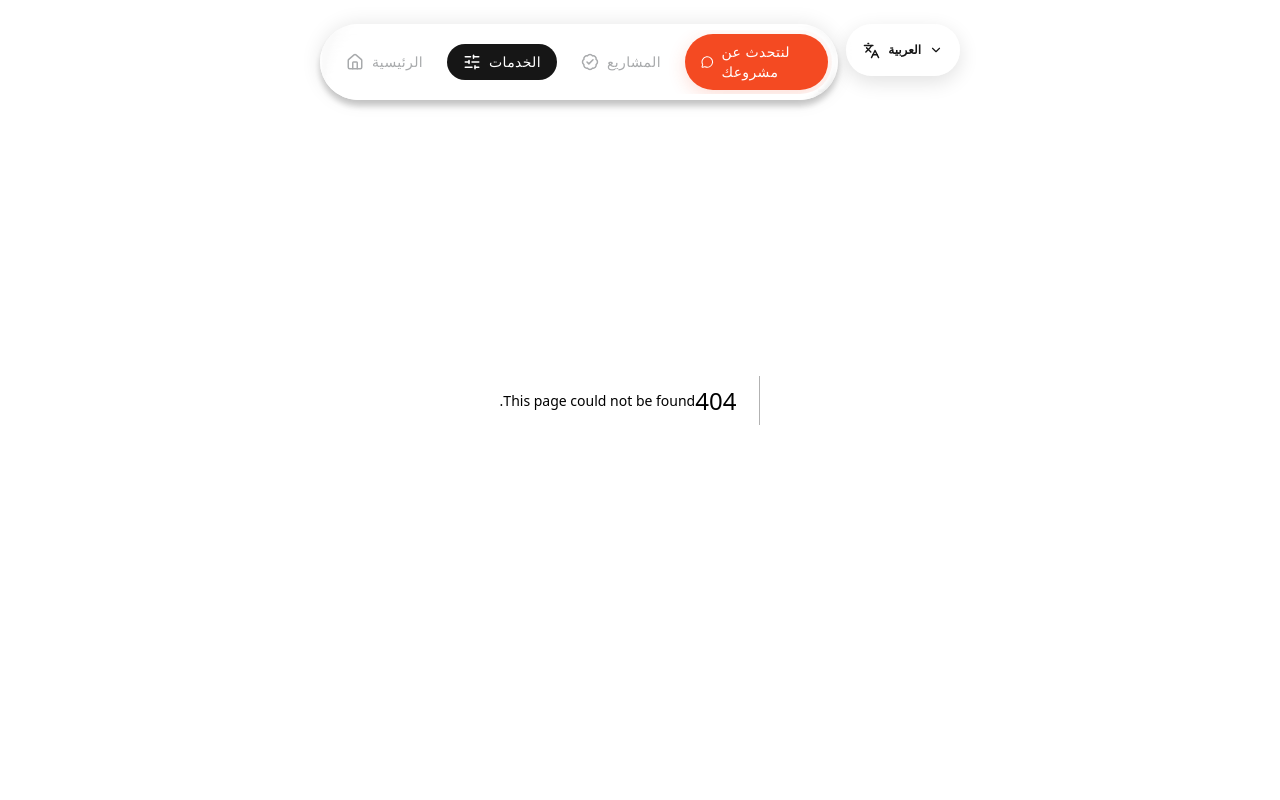
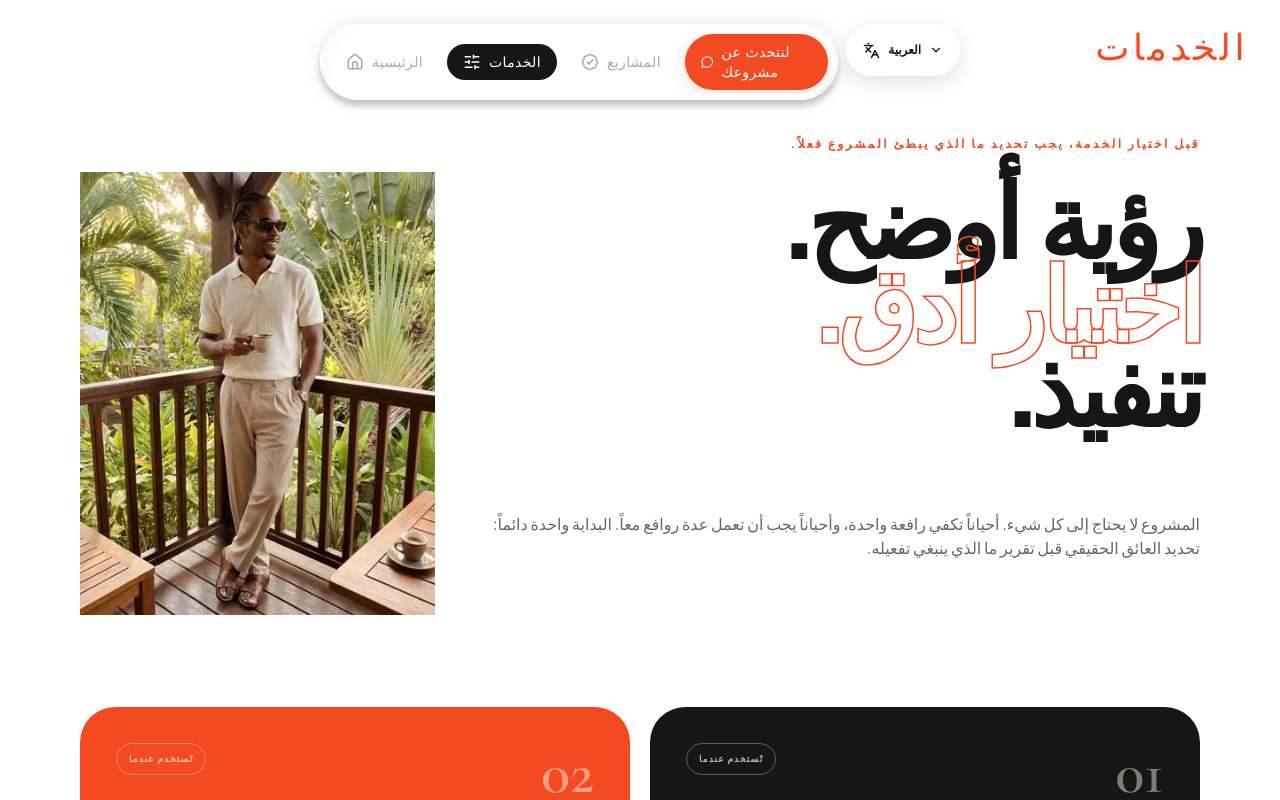
Before and after one commit to nuhfear1/Visit-card, a Next.js app: page /Visit-card/ar/about in a window 1280 px wide. Before the commit this address had no page. Shown: the top 800 px of the page. Built offline with nearby package versions, Linux system fonts and the light colour scheme.

Commit message:
i18n: ajouter les services localisés

```diff
--- /dev/null
+++ b/src/app/[locale]/about/page.tsx
@@ -0,0 +1,18 @@
+import About from "@/components/About";
+import { localizedLocales, type Locale } from "@/lib/i18n";
+import { notFound } from "next/navigation";
+
+export function generateStaticParams() {
+  return localizedLocales.map((locale) => ({ locale }));
+}
+
+export default function LocalizedAboutPage({ params }: { params: { locale: string } }) {
+  if (!localizedLocales.includes(params.locale as Locale)) notFound();
+  const locale = params.locale as Locale;
+
+  return (
+    <main className="relative min-h-screen bg-palette-grey">
+      <About locale={locale} />
+    </main>
+  );
+}
```
